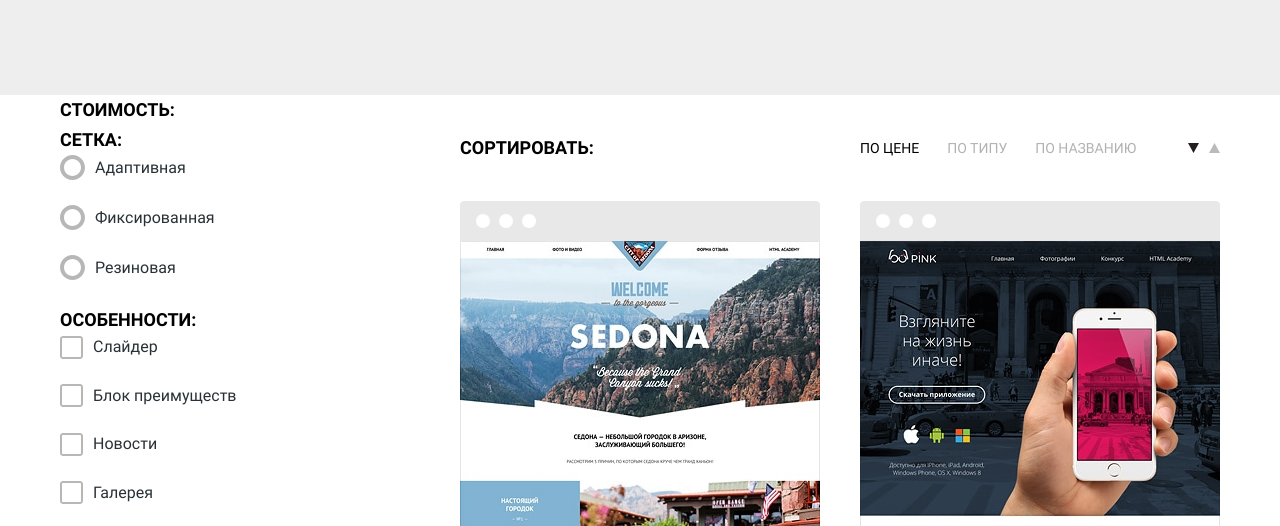
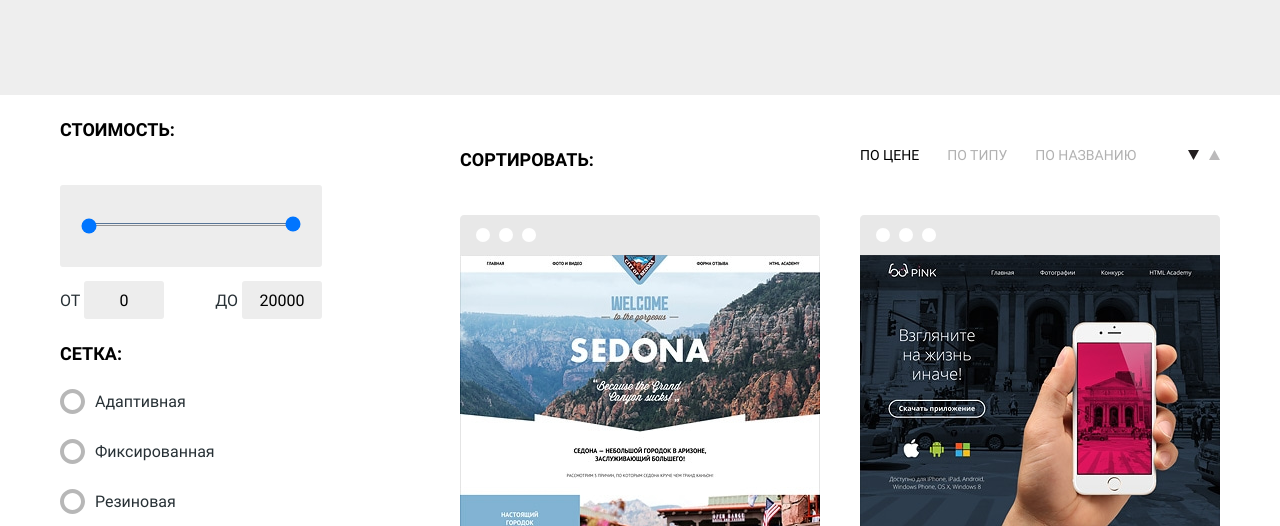
Before and after one commit to Naxxfall/nerds, a plain HTML site: page catalog.html in a window 1280 px wide. Shown: the part 261-787 px from the top of the page. Drawn offline with Linux system fonts and the light colour scheme.

Commit message:
Слайдер диапазона цен каталога

```diff
--- a/catalog.html
+++ b/catalog.html
@@ -42,9 +42,18 @@
     <div class="main-wrapper">
       <div class="columns-container">
         <form class="catalog-form" method="get">
-          <fieldset class="catalog-form__fieldset">
+          <fieldset class="catalog-form__fieldset no-js-hide">
             <legend class="catalog-form__legend catalog__caption">Стоимость:</legend>
-            <div class="catalog-form__slider"></div>
+            <div class="form-range range">
+              <div class="range-scale__wrapper">
+                <input class="range__scale range__scale--min" type="range" min="0" step="1000" max="20000" value="0" oninput="minRangeMove()">
+                <input class="range__scale range__scale--max" type="range" min="0" step="1000" max="20000" value="20000" oninput="maxRangeMove()">
+              </div>
+              <div class="range-values__wrapper">
+                <label class="range-value__label">от <input class="range-value range-value__min-price" type="text" name="min-price" readonly value="0"></label>
+                <label class="range-value__label">до <input class="range-value range-value__max-price" type="text" name="max-price" readonly value="20000"></label>
+              </div>
+            </div>
           </fieldset>
           <fieldset class="catalog-form__fieldset">
             <legend class="catalog-form__legend catalog__caption">Сетка:</legend>
@@ -112,7 +121,7 @@
               </li>
             </ul>
           </fieldset>
-          <input class="button form-button" type="submit" value="Показать">
+          <input class="button form-button form-button--filter" type="submit" value="Показать">
         </form>
         <section class="catalog">
           <div class="catalog__group-by">
--- a/css/style.css
+++ b/css/style.css
@@ -342,9 +342,12 @@ img{
 }
 
 .clients__link:hover,
-.clients__link:focus,
-.clients__link:active{
+.clients__link:focus{
   opacity: 1;
+}
+
+.clients__link:active {
+  opacity: 0.1;
 }
 
 .contacts{
@@ -558,6 +561,7 @@ hr{
 }
 
 .catalog-form{
+  margin-top: 20px;
   min-width: 400px;
 }
 
@@ -573,6 +577,7 @@ hr{
   color: #000000;
   font-weight: 700;
   text-transform: uppercase;
+  margin: 30px 0 20px 0;
 }
 
 .catalog-form__item{
@@ -806,3 +811,54 @@ hr{
 .pagination__item{
   margin: 0 10px 10px 0;
 }
+
+.form-range{
+  width: 262px;
+  margin-bottom: 20px;
+}
+
+.range-scale__wrapper{
+  position: relative;
+  height: 82px;
+  background-color: #ededed;
+  padding-top: 40px;
+  padding-left: 21px;
+  border-radius: 3px;
+  margin-top: 20px;
+  margin-bottom: 14px;
+}
+
+.range__scale{
+  display: block;
+  width: 220px;
+  height: 1px;
+}
+
+.range__scale--max{
+  margin-top: -3px;
+}
+
+.range-values__wrapper{
+  display: flex;
+  justify-content: space-between;
+}
+
+.range-value {
+  display: inline-block;
+  width: 80px;
+  height: 38px;
+  background-color: #ededed;
+  border: none;
+  border-radius: 3px;
+  text-align: center;
+  overflow: hidden;
+}
+
+.range-value__label{
+  color: #283136;
+  text-transform: uppercase;
+}
+
+.form-button--filter{
+  margin-top: 20px;
+}
--- a/js/script.js
+++ b/js/script.js
@@ -1,7 +1,12 @@
-var slides = document.querySelectorAll(".slide-wrapper");
-var sliderControls = document.querySelectorAll(".slider__control");
-var controlIndicators = document.querySelectorAll(".slider__control-indicator");
-var showIfJS = document.querySelectorAll(".no-js-hide");
+const slides = document.querySelectorAll(".slide-wrapper");
+const sliderControls = document.querySelectorAll(".slider__control");
+const controlIndicators = document.querySelectorAll(".slider__control-indicator");
+const showIfJS = document.querySelectorAll(".no-js-hide");
+const rangeMin = document.querySelector(".range__scale--min");
+const rangeMax = document.querySelector(".range__scale--max");
+const priceMin = document.querySelector(".range-value__min-price");
+const priceMax = document.querySelector(".range-value__max-price");
+const numbers = /^[0-9]+$/;
 
 showIfJS.forEach((element) =>{
   element.classList.remove("no-js-hide");
@@ -30,3 +35,28 @@ sliderControls.forEach((slideControl, index) => {
     changeSliderControls(sliderControls, controlIndicators, index);
   });
 });
+
+function checkScales(min, max){
+  if (min.value > max.value){
+    max.value=min.value;
+  }
+  if (max.value < min.value){
+    min.value=max.value;
+  }
+}
+
+function minRangeMove(){
+  if (+rangeMin.value > +rangeMax.value){
+    rangeMax.value = +rangeMin.value;
+    priceMax.value = rangeMax.value;
+  }
+  priceMin.value=rangeMin.value;
+}
+
+function maxRangeMove(){
+  if (+rangeMax.value < +rangeMin.value){
+    rangeMin.value = +rangeMax.value;
+    priceMin.value = rangeMin.value;
+  }
+  priceMax.value=rangeMax.value;
+}
```
